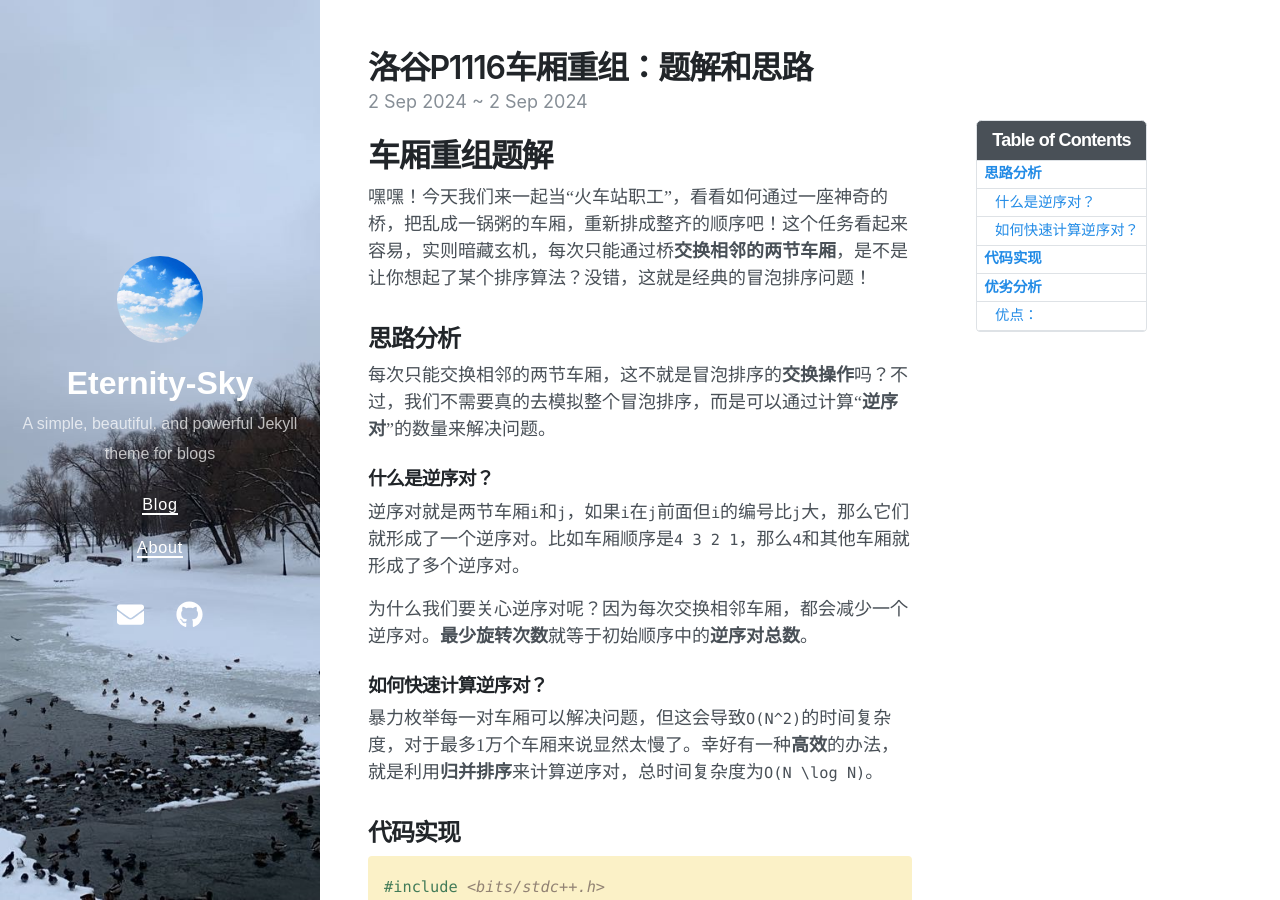
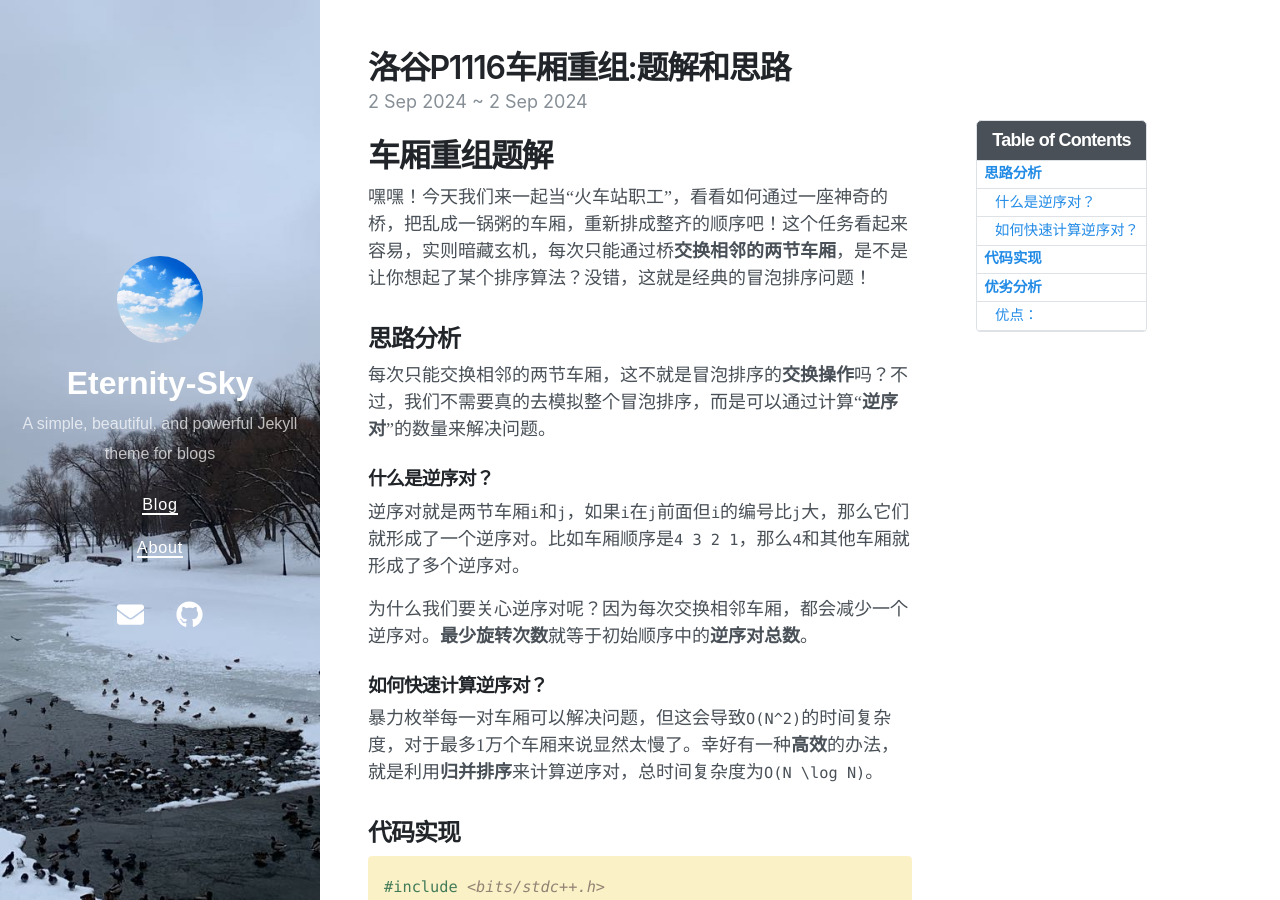
Before and after one commit to Eternity-Sky/Eternity-Sky.github.io, a Jekyll site: the page built from _posts/2024-10-2-洛谷P1116-车厢重组：题解和思路.md, in a window 1280 px wide and 900 px high. Built offline with Jekyll 4.4.1, drawn with Linux system fonts in a browser that asks for light colours; nearby versions of some CDN libraries; comment, search, counter and statistics services are not loaded.

```diff
--- a/_posts/2024-10-2-洛谷P1116-车厢重组：题解和思路.md
+++ b/_posts/2024-10-2-洛谷P1116-车厢重组：题解和思路.md
@@ -1,6 +1,6 @@
 ---
 layout: post
-title: 洛谷P1116车厢重组：题解和思路
+title: 洛谷P1116车厢重组:题解和思路
 date: 2024-9-2 14:12:32 +0800
 last_modified_at: 2024-9-2 14:12:32 +0800
 tags: [luogu]
```
